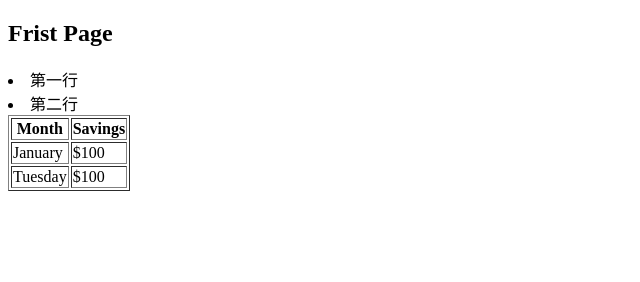
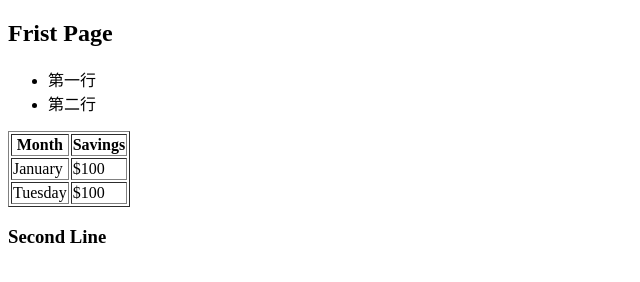
Before and after one commit to dfhfgf/Dfhfgf, a plain HTML site: page index.html in a window 1280 px wide. Shown: the whole page, without its empty margins (0-640 px from the left). Drawn offline with Linux system fonts and the light colour scheme.

Commit message:
second commit

```diff
--- a/index.html
+++ b/index.html
@@ -8,8 +8,10 @@
 </head>
 <body>
     <h2 >Frist Page</h2>
-    <li role="alert">第一行</li>
+    <ul>
+    <li>第一行</li>
     <li>第二行</li>
+</ul>
     <table border="1">
         <tr>
           <th>Month</th>
@@ -28,5 +30,6 @@
 
           </tr>
       </table>
+      <h3>Second Line</h3>
 </body>
 </html>
```
